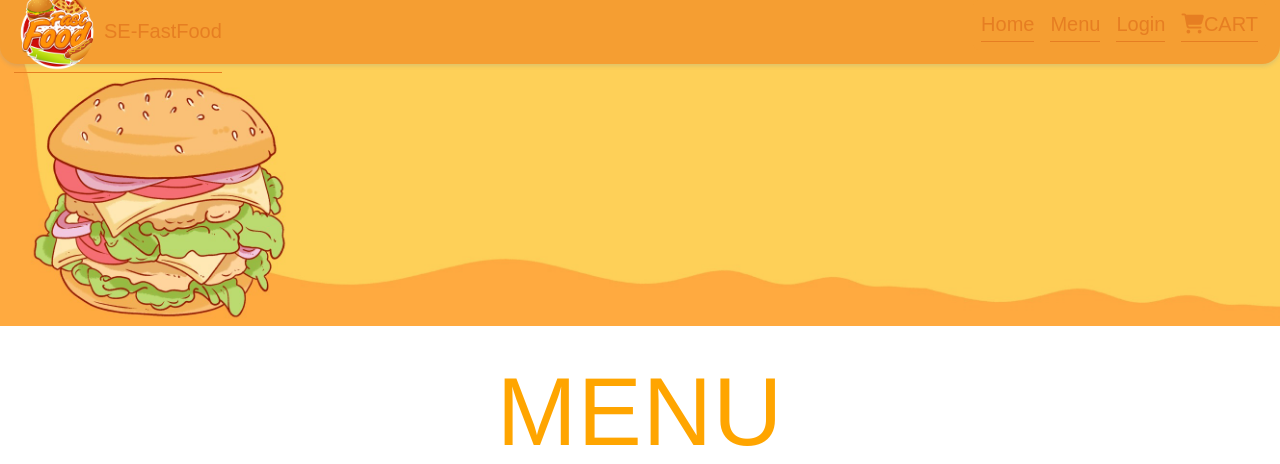
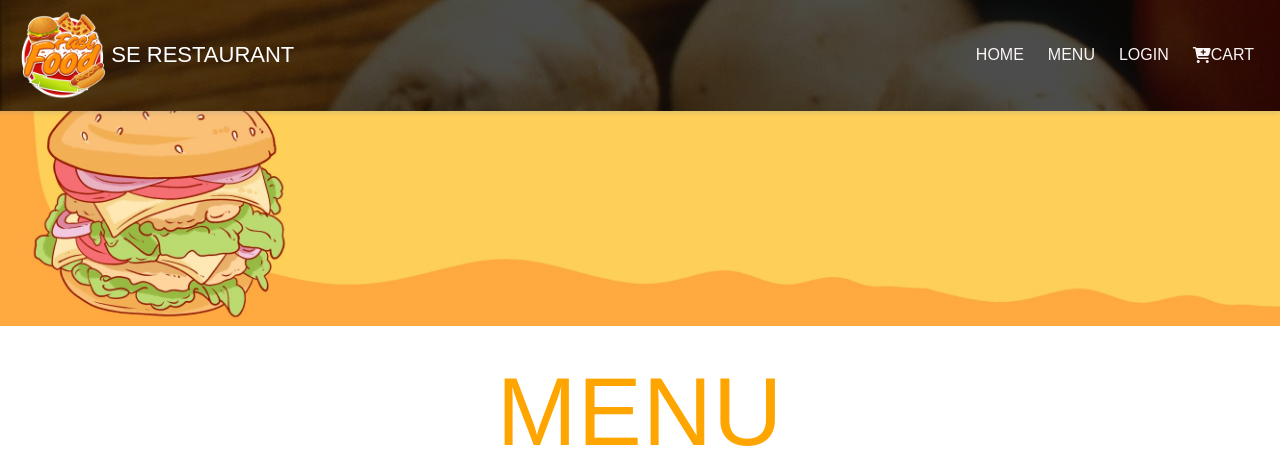
Before and after one commit to group68/final-project, a PHP site: page / in a window 1280 px wide. Shown: the top 464 px of the page. Run offline with PHP 8.4, Linux system fonts and the light colour scheme; data comes from the database, SQL or seed files in the repository; data that the repository does not hold is empty; some libraries are stand-ins or nearby versions.

Commit message:
fix: header and footer for better UI

```diff
--- a/src/application/views/admin/header.php
+++ b/src/application/views/admin/header.php
@@ -5,6 +5,7 @@
 	<script src="https://kit.fontawesome.com/a076d05399.js" crossorigin="anonymous"></script>
 	<link rel="stylesheet" href="https://fonts.googleapis.com/icon?family=Material+Icons">
 	<?php echo $html->includeCss("common"); ?>
+
 
 </head>
 <body>
--- a/src/application/views/footer.php
+++ b/src/application/views/footer.php
@@ -1,8 +1,28 @@
-<div id='footer'>
-    <p style="padding-left: 2vh;">
-        © The final project of group 68 - All right reserved.
-    </p>
-</div>
+<footer>
+            <div class="row footer">
+                <div class="col span-1-of-2">
+                    <ul class="footer-nav">
+                        <li><a href="#">About us</a></li>
+                        <li><a href="#">iOS App</a></li>
+                        <li><a href="#">Android App</a></li>
+                    </ul>
+                </div>
+                <div class="col span-1-of-2">
+                    <ul class="social-links">
+                        <li><a href="#"><i class="fab fa-twitter-square"></i></a></li>
+                        <li><a href="#"><i class="fab fa-google-plus-square"></i></a></li>
+                        <li><a href="#"><i class="fab fa-facebook-square"></i></a></li>
+                        <li><a href="#"><i class="fab fa-instagram-square"></i></a></li>
+                    </ul>
+                </div>
+            </div>
+            <div class="row">
+                <p>
+                    Copyright &copy; 2021 by Group-68. All rights reserved.
+                </p>
+            </div>
+</footer>
+
 </body>
 
 </html>
--- a/src/application/views/header.php
+++ b/src/application/views/header.php
@@ -6,9 +6,12 @@
     <meta http-equiv="X-UA-Compatible" content="IE=edge">
     <meta name="viewport" content="width=device-width, initial-scale=1.0">
     <title>Fast-food restaurant</title>
-    <script src="https://use.fontawesome.com/0e4620ce6a.js"></script>
+    <!-- <script src="https://use.fontawesome.com/0e4620ce6a.js"></script> -->
+    <script src="https://kit.fontawesome.com/9f89debcba.js" crossorigin="anonymous"></script>
+
     <?php echo $html->includeCss("common"); ?>
     <?php echo $html->includeCss("header"); ?>
+
     <?php echo $html->includeCss("footer"); ?>
     <?php echo $html->includeCss("home"); ?>
     <?php echo $html->includeJsDeffered("header"); ?>
@@ -24,8 +27,10 @@
     <div id="navbar">
         <nav class="navbar-container container">
             <a href="/" class="home-link">
-                <div class="navbar-logo"></div>
-                SE-FastFood
+            <div class="logo-div">
+                    <img src="../img/fflogo.png" alt="Omnifood logo" class="logo inline-element">
+                    <h3 class="logo inline-element title text-title">SE Restaurant</h3>
+            </div>
             </a>
             <button type="button" class="navbar-toggle" aria-label="Open navigation menu">
                 <span class="icon-bar"></span>
@@ -37,8 +42,10 @@
                     <li class="navbar-item"><a class="navbar-link_customer" href="/">Home</a></li>
                     <li class="navbar-item"><a class="navbar-link_customer" href="/">Menu</a></li>
                     <li class="navbar-item"><a class="navbar-link_customer" href="">Login</a></li>
-                    <li class="navbar-item"><a class="navbar-link_customer" href="/products/order"><i class="fas fa-shopping-cart icon-2x"></i><?php echo $count_txt ?></a></li>
+                    <li class="navbar-item"><a class="navbar-link_customer" href="/products/order"><i class="fas fa-cart-plus"></i><?php echo $count_txt ?></a></li>
                 </ul>
             </div>
         </nav>
+
+
     </div>
--- a/src/public/css/common.css
+++ b/src/public/css/common.css
@@ -233,6 +233,11 @@ header {
     -webkit-transform: translate(-50%, -50%);
     transform: translate(-50%, -50%);
 }
+
+
+/* .main-header {
+    background-color: black !important;
+} */
 
 
 /*------------------------------------*/
@@ -632,13 +637,34 @@ input[type="checkbox"] {
 
 
 /*------------------------------------*/
+
+
 /* FOOTER */
+
+
 /*------------------------------------*/
 
 footer {
     background-color: #333;
     padding: 50px;
     font-size: 80%;
+    clear: both;
+    position: relative;
+    /* height: 150px; */
+    margin-top: -150px;
+    min-height: 100px;
+}
+
+
+/* Trick */
+
+body {
+    display: flex;
+    flex-direction: column;
+}
+
+footer {
+    margin-top: auto;
 }
 
 .footer-nav {
--- a/src/public/css/header.css
+++ b/src/public/css/header.css
@@ -32,12 +32,15 @@ body {
 
 #navbar {
     position: fixed;
-    height: var(--navbar-height);
-    background-color: var(--navbar-bg-color);
+    /* height: var(--navbar-height); */
+    /* background-color: var(--navbar-bg-color); */
+    background-image: -webkit-gradient( linear, left top, left bottom, from(rgba(0, 0, 0, 0.7)), to(rgba(0, 0, 0, 0.7))), url(../img/bg-admin.jpg);
+    background-image: linear-gradient(rgba(0, 0, 0, 0.7), rgba(0, 0, 0, 0.7)), url(../img/bg-admin.jpg);
+    background-color: black;
     left: 0;
     right: 0;
     box-shadow: 0 2px 4px rgba(30, 107, 207, 0.15);
-    border-radius: 0 0 18px 18px;
+    /* border-radius: 0 0 18px 18px; */
 }
 
 .navbar-container {
@@ -50,11 +53,15 @@ body {
 .navbar-item {
     margin: 0.4em;
     width: 100%;
+    margin-left: 12px;
+    margin-right: 12px;
+    font-size: 16px;
+    text-transform: uppercase;
 }
 
 a::after {
     position: absolute;
-    color: white;
+    color: white !important;
     top: 25px;
     left: 0;
     content: none;
@@ -63,17 +70,25 @@ a::after {
     height: 3px;
     background-color: rgba(255, 255, 255, 0.6);
     transition: all 0.5s;
-  }
+}
+
 .home-link,
 .navbar-link_customer {
-    color: var(--navbar-text-color);
-    transition: color 0.2s ease-in-out;
-    text-decoration: none;
-    display: flex;
-    font-weight: 400;
-    align-items: center;
-    transition: background-color 0.2s ease-in-out,
-                color 0.2s ease-in-out;
+    color: var(--navbar-text-color) !important;
+    transition: color 0.2s ease-in-out !important;
+    text-decoration: none !important;
+    display: flex !important;
+    font-weight: 400 !important;
+    align-items: center !important;
+    border-bottom: none !important;
+    transition: background-color 0.2s ease-in-out, color 0.2s ease-in-out !important;
+}
+
+.navbar-link_customer:hover {
+    /* color: var(--navbar-bg-color); */
+    /* background-color: var(--navbar-text-color); */
+    transition: background-color 0.2s ease-in-out, color 0.2s ease-in-out !important;
+    border-bottom: 1px solid var(--navbar-bg-color) !important;
 }
 
 .home-link:focus,
@@ -99,7 +114,7 @@ a::after {
     /* background-color: #cccccc; */
     background-size: cover;
     border-radius: 50%;
-    width: 80px;
+    max-width: 50px;
     height: 80px;
     margin-right: 0.5em;
 }
@@ -121,9 +136,7 @@ a::after {
     width: 25px;
     height: 4px;
     margin: 2px;
-    transition: background-color 0.2s ease-in-out,
-                transform 0.2s ease-in-out,
-                opacity 0.2s ease-in-out;
+    transition: background-color 0.2s ease-in-out, transform 0.2s ease-in-out, opacity 0.2s ease-in-out;
     background-color: var(--navbar-text-color);
 }
 
@@ -155,8 +168,7 @@ a::after {
     position: fixed;
     top: var(--navbar-height);
     bottom: 0;
-    transition: opacity 0.2s ease-in-out,
-                visibility 0.2s ease-in-out;
+    transition: opacity 0.2s ease-in-out, visibility 0.2s ease-in-out;
     opacity: 0;
     visibility: hidden;
     left: 0;
@@ -174,7 +186,7 @@ a::after {
     max-height: 0;
     overflow: hidden;
     position: absolute;
-    background-color: var(--navbar-bg-color);
+    /* background-color: var(--navbar-bg-color); */
     display: flex;
     flex-direction: column;
     align-items: center;
@@ -194,7 +206,6 @@ a::after {
     .navbar-toggle {
         display: none;
     }
-
     #navbar .navbar-menu,
     #navbar.opened .navbar-menu {
         visibility: visible;
@@ -203,7 +214,6 @@ a::after {
         display: block;
         height: 100%;
     }
-
     #navbar .navbar-links,
     #navbar.opened .navbar-links {
         margin: 0;
@@ -216,8 +226,21 @@ a::after {
         width: 100%;
         height: 100%;
     }
-
     #navbar .navbar-link:last-child {
         margin-right: 0;
     }
 }
+
+.logo {
+    height: 90px;
+    width: auto;
+    float: left;
+    margin-top: 10px;
+    margin-bottom: 10px;
+}
+
+.title {
+    display: flex;
+    align-self: center;
+    align-items: center;
+}
```
Also changed, not shown: src/public/css/admin.css (+0 -57 lines). Lines whose indentation alone changed are shown as unchanged.
